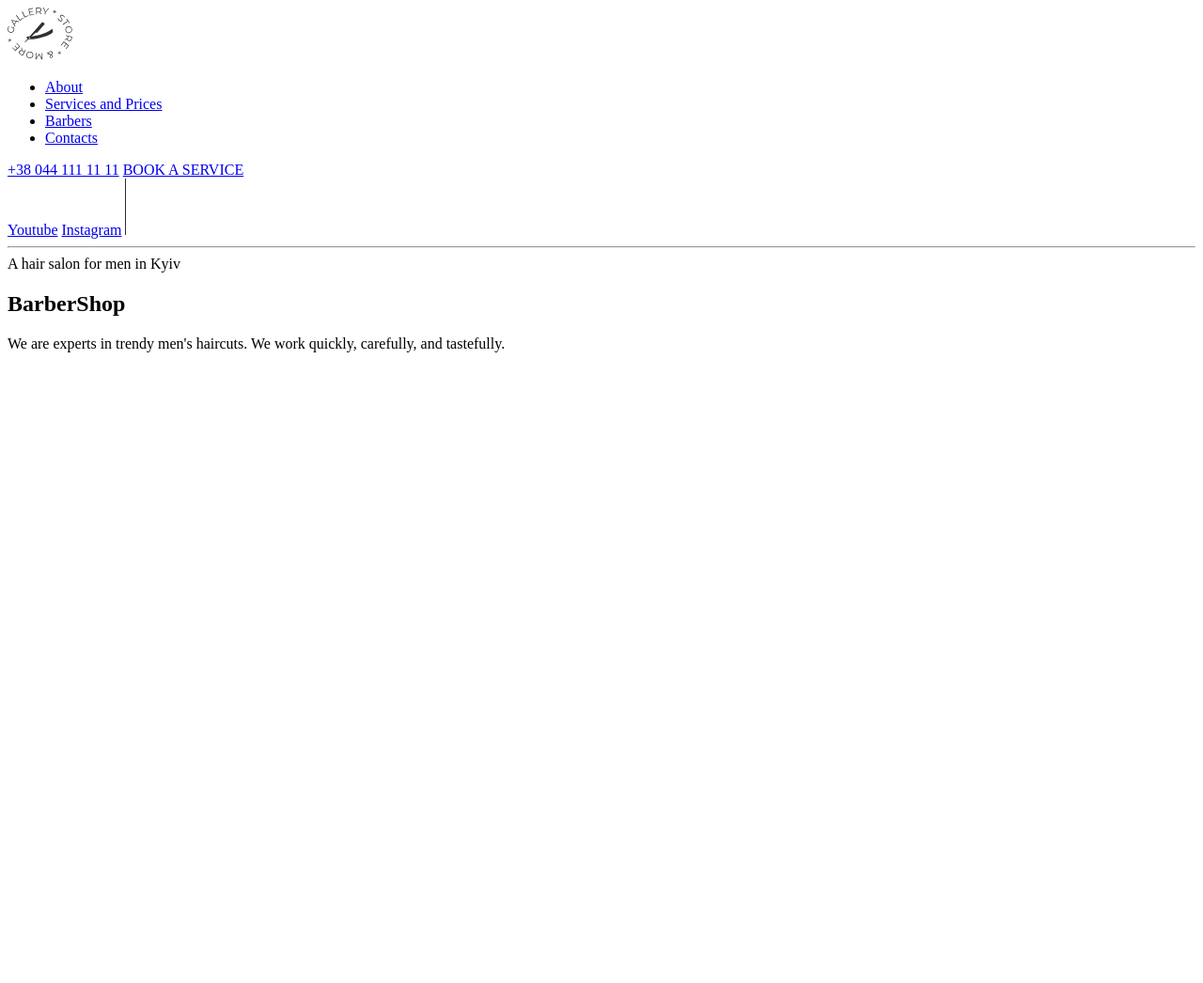
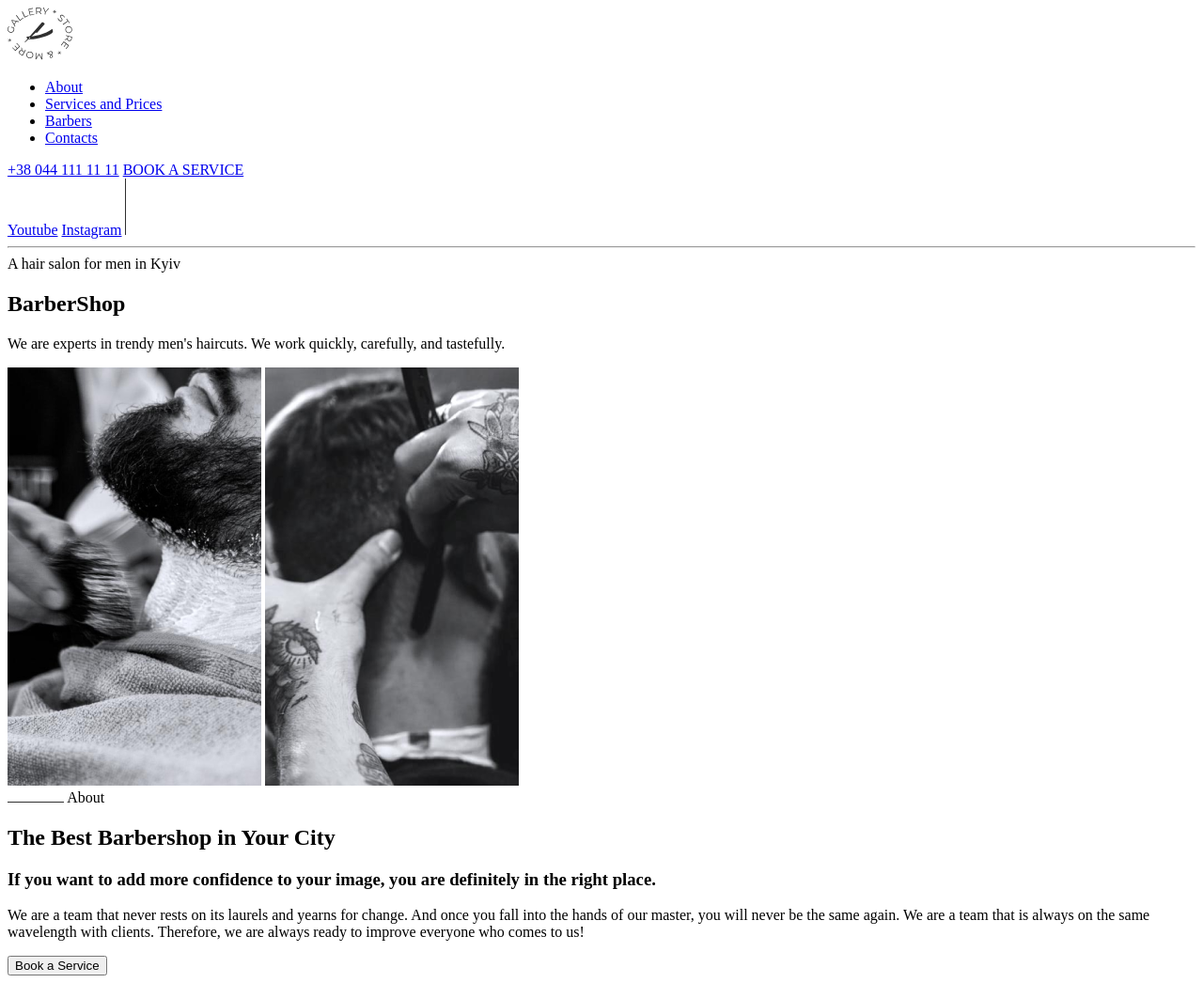
Before and after one commit to danuux/html-css-BarberShop, a plain HTML site: page index.html in a window 1280 px wide. Shown: the whole page at 94% size. Before the commit the page ends 800 px from the top, so only its background shows below. Drawn offline with Linux system fonts and the light colour scheme.

Commit message:
Added about section

```diff
--- a/index.html
+++ b/index.html
@@ -7,7 +7,7 @@
 </head>
 <body>
     <header>
-        <!-- TODO Pune link la img -->
+    <!-- TODO Pune link la img -->
         <a href="index.html">
         <img src="./images/logo.svg" alt="Logo BarberShop">
     </a>
@@ -26,7 +26,7 @@
         <section>
             <a href="https://www.youtube.com" target="_blank">Youtube</a>
             <a href="https://www.instagram.com" target="_blank">Instagram</a>
-            <img src="images/social-media-dash.png" alt="separator">
+            <img src="images/vertical-dash.svg" alt="vertical dash">
         </section>
     </header>
     <main>
@@ -38,6 +38,33 @@
             We work quickly, carefully, and tastefully.</p>
         </section>
 
+    <!-- About section -->
+        <section>
+            <div>
+            <img src="images/barber-img-1.png" alt="Barber foam on beard">
+            <img src="images/barber-img-2.png" alt="Barber cutting hair">
+            </div>
+
+            <div>
+                <img src="images/horizontal-dash.svg" alt="horizontal dash">
+                <span>About</span>
+            </div>
+            <div>
+                <h2>The Best Barbershop in Your City</h2>
+                <h3>If you want to add more confidence to your image, you are definitely in the right place.</h3>
+                <p>
+                    We are a team that never rests on its laurels and yearns for change. And once you fall into the hands of our master, you will never be the same again. We are a team that is always on the same wavelength with clients. Therefore, we are always ready to improve everyone who comes to us!
+                </p>
+            </div>
+            <button>Book a Service</button>
+
+
+
+
+
+        </section>
+
+
 
     </main>
 </body>
```
Also changed, not shown: images/barber-img-1.png (added), images/barber-img-2.png (added), images/horizontal-dash.svg (added), images/social-media-dash.png (deleted), images/vertical-dash.svg (added).
